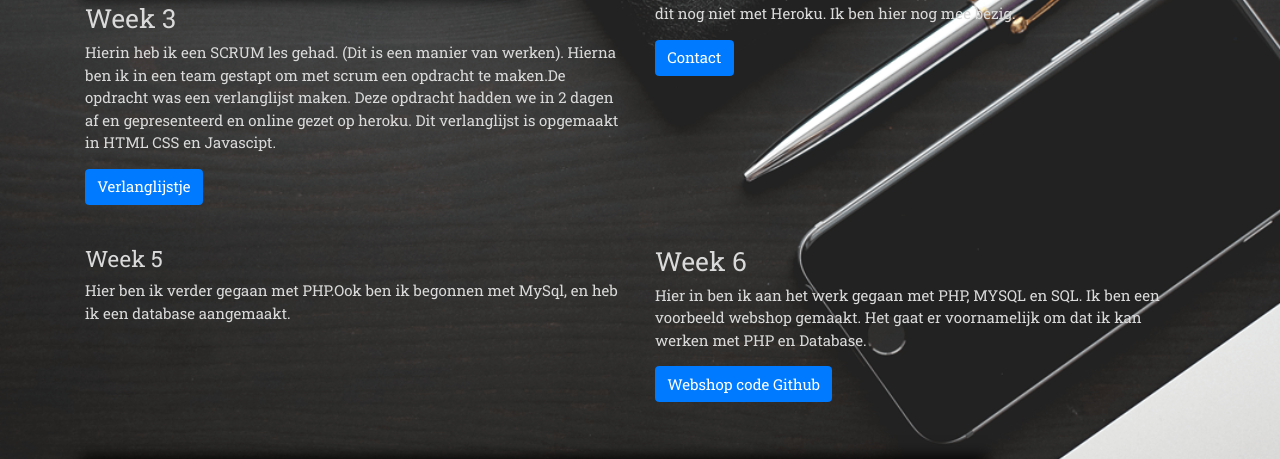
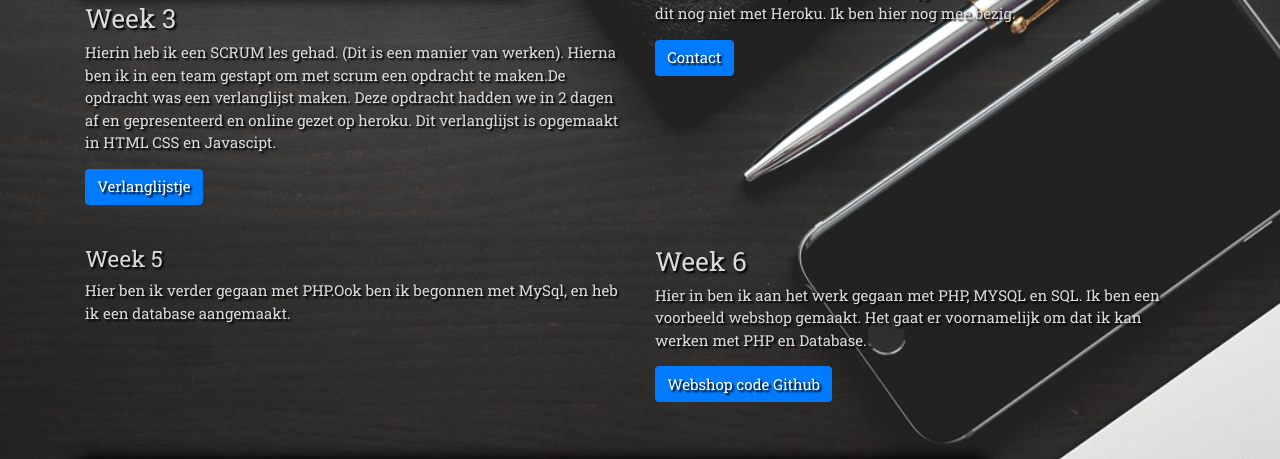
Before and after one commit to MarcellaHadderingh/Cv, a PHP site: page / in a window 1280 px wide. Shown: the part 5753-6212 px from the top of the page. Run offline with PHP 8.4, Linux system fonts and the light colour scheme; some libraries are stand-ins or nearby versions.

Commit message:
text shadow css

```diff
--- a/main.css
+++ b/main.css
@@ -12,6 +12,7 @@
             -moz-background-size: cover;
             -webkit-background-size: cover;
             -o-background-size: cover;
+            text-shadow: 2px 2px 2px #000;
         }
 
         @media only screen and (max-width: 380px) {
```
